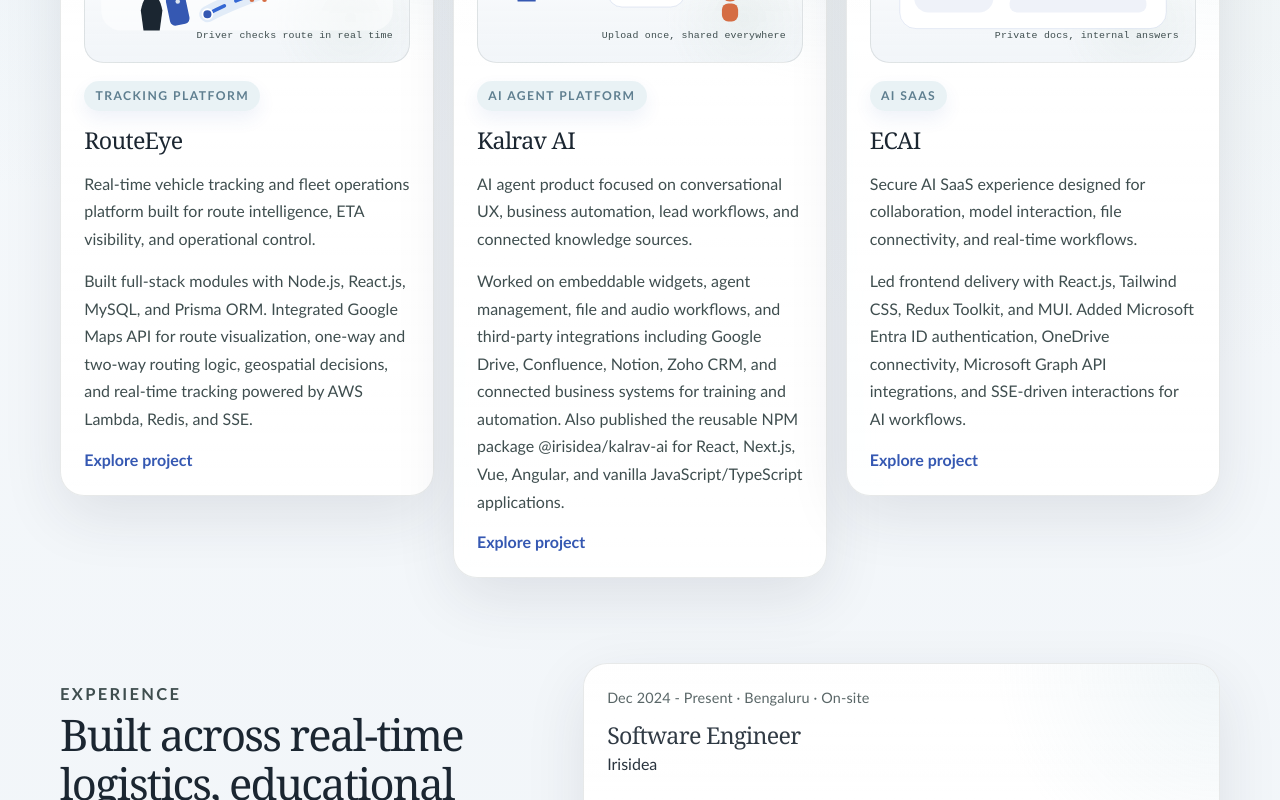
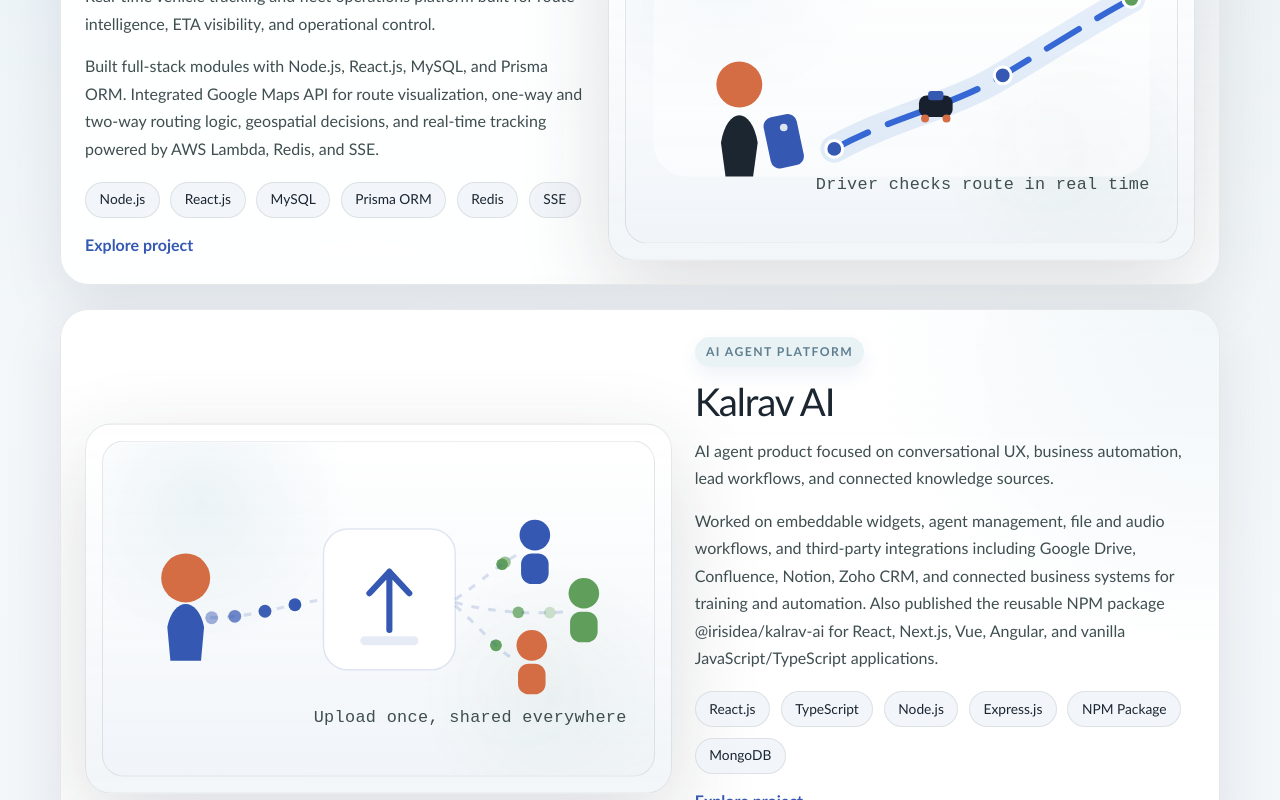
Before and after one commit to naveed-devz/nvd-portfolio, a Next.js app: page / in a window 1280 px wide. Shown: the part 1400-2200 px from the top of the page. Built offline with nearby package versions, Linux system fonts and the light colour scheme; no server answers.

Commit message:
fixed animation issues

```diff
--- a/src/app/globals.css
+++ b/src/app/globals.css
@@ -797,6 +797,10 @@
   mix-blend-mode: multiply;
 }
 
+.network-side-bubble {
+  mix-blend-mode: screen;
+}
+
 .network-caption {
   display: flex;
   flex-wrap: wrap;
@@ -897,9 +901,116 @@
   gap: 1.15rem;
 }
 
+.project-showcase-list {
+  display: grid;
+  gap: 1.5rem;
+  margin-top: 2rem;
+}
+
 .project-grid {
   grid-template-columns: repeat(3, minmax(0, 1fr));
   margin-top: 2rem;
+}
+
+.project-showcase {
+  display: grid;
+  grid-template-columns: minmax(0, 0.92fr) minmax(0, 1.08fr);
+  gap: 1.4rem;
+  align-items: start;
+  padding: 1.5rem;
+  border: 1px solid var(--line);
+  border-radius: 1.8rem;
+  background:
+    linear-gradient(180deg, var(--surface-overlay-top), var(--surface-overlay-bottom)),
+    var(--surface);
+  backdrop-filter: blur(12px);
+  box-shadow: var(--shadow);
+  position: relative;
+  overflow: hidden;
+}
+
+.project-showcase::before {
+  content: "";
+  position: absolute;
+  inset: 0;
+  background:
+    radial-gradient(circle at top right, rgba(165, 200, 214, 0.16), transparent 28%),
+    linear-gradient(180deg, rgba(255, 255, 255, 0.12), transparent 36%);
+  pointer-events: none;
+}
+
+.project-showcase-reverse {
+  grid-template-columns: minmax(0, 1.08fr) minmax(0, 0.92fr);
+}
+
+.project-showcase-reverse .project-showcase-copy {
+  order: 2;
+}
+
+.project-showcase-reverse .project-showcase-visual {
+  order: 1;
+}
+
+.project-showcase-copy,
+.project-showcase-visual {
+  position: relative;
+  z-index: 1;
+}
+
+.project-showcase-copy {
+  display: flex;
+  flex-direction: column;
+  gap: 0.95rem;
+  padding: 0.2rem 0;
+}
+
+.project-showcase-copy h3 {
+  margin: 0;
+  font-size: clamp(1.9rem, 3vw, 2.6rem);
+  line-height: 1.02;
+  letter-spacing: -0.03em;
+}
+
+.project-showcase-visual {
+  position: sticky;
+  top: 5.6rem;
+}
+
+.project-showcase-frame {
+  position: relative;
+  padding: 1rem;
+  border: 1px solid var(--line);
+  border-radius: 1.6rem;
+  background:
+    linear-gradient(180deg, var(--surface-visual-top), var(--surface-visual-bottom)),
+    var(--surface);
+  box-shadow: var(--shadow-strong);
+  overflow: hidden;
+}
+
+.project-showcase-glow {
+  position: absolute;
+  inset: auto 12% 8% auto;
+  width: 10rem;
+  height: 10rem;
+  border-radius: 999px;
+  background: radial-gradient(circle, var(--glow-a), transparent 70%);
+  filter: blur(10px);
+  opacity: 0.75;
+  animation: showcasePulse 5.2s ease-in-out infinite;
+}
+
+.project-showcase-frame .project-scene {
+  height: 21rem;
+  margin: 0;
+  border-radius: 1.35rem;
+}
+
+.project-stack-row {
+  display: flex;
+  flex-wrap: wrap;
+  gap: 0.65rem;
+  margin-top: 0.25rem;
 }
 
 .project-card,
@@ -1014,6 +1125,19 @@
   margin-top: auto;
   font-weight: 700;
   color: var(--accent);
+}
+
+@keyframes showcasePulse {
+  0%,
+  100% {
+    transform: scale(0.92);
+    opacity: 0.55;
+  }
+
+  50% {
+    transform: scale(1.08);
+    opacity: 0.82;
+  }
 }
 
 .chip:hover,
@@ -1190,6 +1314,18 @@
     grid-template-columns: 1fr;
   }
 
+  .project-showcase,
+  .project-showcase-reverse {
+    grid-template-columns: 1fr;
+  }
+
+  .project-showcase-copy,
+  .project-showcase-reverse .project-showcase-copy,
+  .project-showcase-visual,
+  .project-showcase-reverse .project-showcase-visual {
+    order: initial;
+  }
+
   .stats-grid,
   .skills-grid {
     grid-template-columns: repeat(2, minmax(0, 1fr));
@@ -1213,6 +1349,10 @@
 
   .hero-visual-stack {
     width: min(100%, 34rem);
+  }
+
+  .project-showcase-visual {
+    position: static;
   }
 }
 
@@ -1326,6 +1466,24 @@
     grid-template-columns: 1fr;
   }
 
+  .project-showcase {
+    padding: 1.1rem;
+    gap: 1rem;
+  }
+
+  .project-showcase-copy h3 {
+    font-size: 1.6rem;
+  }
+
+  .project-showcase-frame {
+    padding: 0.8rem;
+    border-radius: 1.3rem;
+  }
+
+  .project-showcase-frame .project-scene {
+    height: 14.5rem;
+  }
+
   .network-stage {
     height: 15rem;
   }
--- a/src/app/page.tsx
+++ b/src/app/page.tsx
@@ -330,15 +330,24 @@
           </p>
         </FadeUp>
 
-        <div className="project-grid">
+        <div className="project-showcase-list">
           {featuredProjects.map((project, index) => (
             <FadeUp key={project.title} delay={index * 0.08}>
-              <article className="project-card">
-                <ProjectScene variant={project.scene} />
+              <article
+                className={`project-showcase ${index % 2 === 1 ? "project-showcase-reverse" : ""}`}
+              >
+                <div className="project-showcase-copy">
                   <span className="project-tag">{project.tag}</span>
                   <h3>{project.title}</h3>
                   <p className="project-summary">{project.summary}</p>
                   <p className="project-details">{project.details}</p>
+                  <div className="project-stack-row">
+                    {project.stack.slice(0, 6).map((item) => (
+                      <span className="chip" key={item}>
+                        {item}
+                      </span>
+                    ))}
+                  </div>
                   {project.href.startsWith("http") ? (
                     <a
                       className="project-link"
@@ -353,6 +362,14 @@
                       Explore project
                     </a>
                   )}
+                </div>
+
+                <div className="project-showcase-visual">
+                  <div className="project-showcase-frame">
+                    <div className="project-showcase-glow" />
+                    <ProjectScene variant={project.scene} />
+                  </div>
+                </div>
               </article>
             </FadeUp>
           ))}
--- a/src/components/hero-network.tsx
+++ b/src/components/hero-network.tsx
@@ -31,6 +31,16 @@
   y: number;
   radius: number;
   speed: number;
+};
+
+type SideBubble = {
+  id: string;
+  side: "left" | "right";
+  x: number;
+  y: number;
+  radius: number;
+  speed: number;
+  drift: number;
 };
 
 const coreNodes: StarNode[] = [
@@ -72,6 +82,16 @@
   speed: 0.75 + (index % 4) * 0.18,
 }));
 
+const sideBubbles: SideBubble[] = d3.range(18).map((index: number) => ({
+  id: `side-${index}`,
+  side: index % 2 === 0 ? "left" : "right",
+  x: index % 2 === 0 ? 72 + (index % 3) * 26 : 1368 - (index % 3) * 28,
+  y: 40 + ((index * 91) % 880),
+  radius: 3.4 + (index % 4) * 1.1,
+  speed: 0.42 + (index % 5) * 0.06,
+  drift: 0.3 + (index % 4) * 0.08,
+}));
+
 export function HeroNetwork({ mode = "panel" }: { mode?: "panel" | "ambient" }) {
   const ref = useRef<HTMLDivElement>(null);
 
@@ -84,6 +104,7 @@
     const width = mode === "ambient" ? 1440 : 420;
     const height = mode === "ambient" ? 980 : 320;
     const pointer = { x: width / 2, y: height / 2 };
+    let scrollProgress = 0;
 
     root.innerHTML = "";
 
@@ -130,6 +151,7 @@
 
     const dustGroup = svg.append("g");
     const dropletGroup = svg.append("g");
+    const sideBubbleGroup = svg.append("g");
     const linkGroup = svg.append("g");
     const glowGroup = svg.append("g").attr("filter", "url(#portfolioGlow)");
     const nodeGroup = svg.append("g");
@@ -151,6 +173,17 @@
       .attr("class", "network-droplet")
       .attr("fill", mode === "ambient" ? "rgba(53, 88, 178, 0.16)" : "rgba(53, 88, 178, 0.34)")
       .attr("r", (d: DropletParticle) => d.radius);
+
+    const sideBubbleSelection = sideBubbleGroup
+      .selectAll("circle")
+      .data(mode === "ambient" ? sideBubbles : [])
+      .enter()
+      .append("circle")
+      .attr("class", "network-side-bubble")
+      .attr("fill", "rgba(255, 255, 255, 0.1)")
+      .attr("stroke", "rgba(165, 200, 214, 0.42)")
+      .attr("stroke-width", 1.25)
+      .attr("r", (d: SideBubble) => d.radius);
 
     const linkSelection = linkGroup
       .selectAll("line")
@@ -206,6 +239,19 @@
         .attr("cy", (d: DropletParticle, i: number) => ((d.y + elapsed * 0.04 * d.speed + i * 6) % (height + 40)) - 20)
         .attr("opacity", (_d: DropletParticle, i: number) => (mode === "ambient" ? 0.05 : 0.18) + (Math.sin(tick * 1.4 + i) + 1) * (mode === "ambient" ? 0.08 : 0.18));
 
+      sideBubbleSelection
+        .attr("cx", (d: SideBubble, i: number) => {
+          const direction = d.side === "left" ? 1 : -1;
+          return d.x + Math.sin(tick * d.drift + i * 0.7) * 18 * direction;
+        })
+        .attr("cy", (d: SideBubble, i: number) => {
+          const scrollLift = scrollProgress * (26 + (i % 5) * 8);
+          return ((d.y - elapsed * d.speed + Math.sin(tick + i) * 8 - scrollLift) % (height + 140)) + 40;
+        })
+        .attr("opacity", (_d: SideBubble, i: number) => {
+          return 0.16 + (Math.sin(tick * 1.2 + i) + 1) * 0.12 + Math.min(scrollProgress * 0.18, 0.18);
+        });
+
       linkSelection
         .attr("x1", (d: StarLink) => dynamic.get(d.source)?.px ?? lookup.get(d.source)?.x ?? 0)
         .attr("y1", (d: StarLink) => dynamic.get(d.source)?.py ?? lookup.get(d.source)?.y ?? 0)
@@ -239,15 +285,28 @@
       pointer.y = height / 2;
     };
 
+    const onScroll = () => {
+      const scrollTop = window.scrollY;
+      const maxScroll = Math.max(document.documentElement.scrollHeight - window.innerHeight, 1);
+      scrollProgress = Math.min(scrollTop / maxScroll, 1);
+    };
+
     const target: HTMLElement | Window = mode === "ambient" ? window : root;
 
     target.addEventListener("mousemove", onMove as EventListener);
     target.addEventListener("mouseleave", onLeave as EventListener);
+    if (mode === "ambient") {
+      window.addEventListener("scroll", onScroll, { passive: true });
+      onScroll();
+    }
 
     return () => {
       timer.stop();
       target.removeEventListener("mousemove", onMove as EventListener);
       target.removeEventListener("mouseleave", onLeave as EventListener);
+      if (mode === "ambient") {
+        window.removeEventListener("scroll", onScroll);
+      }
     };
   }, [mode]);
 
```
Lines whose indentation alone changed are shown as unchanged.
